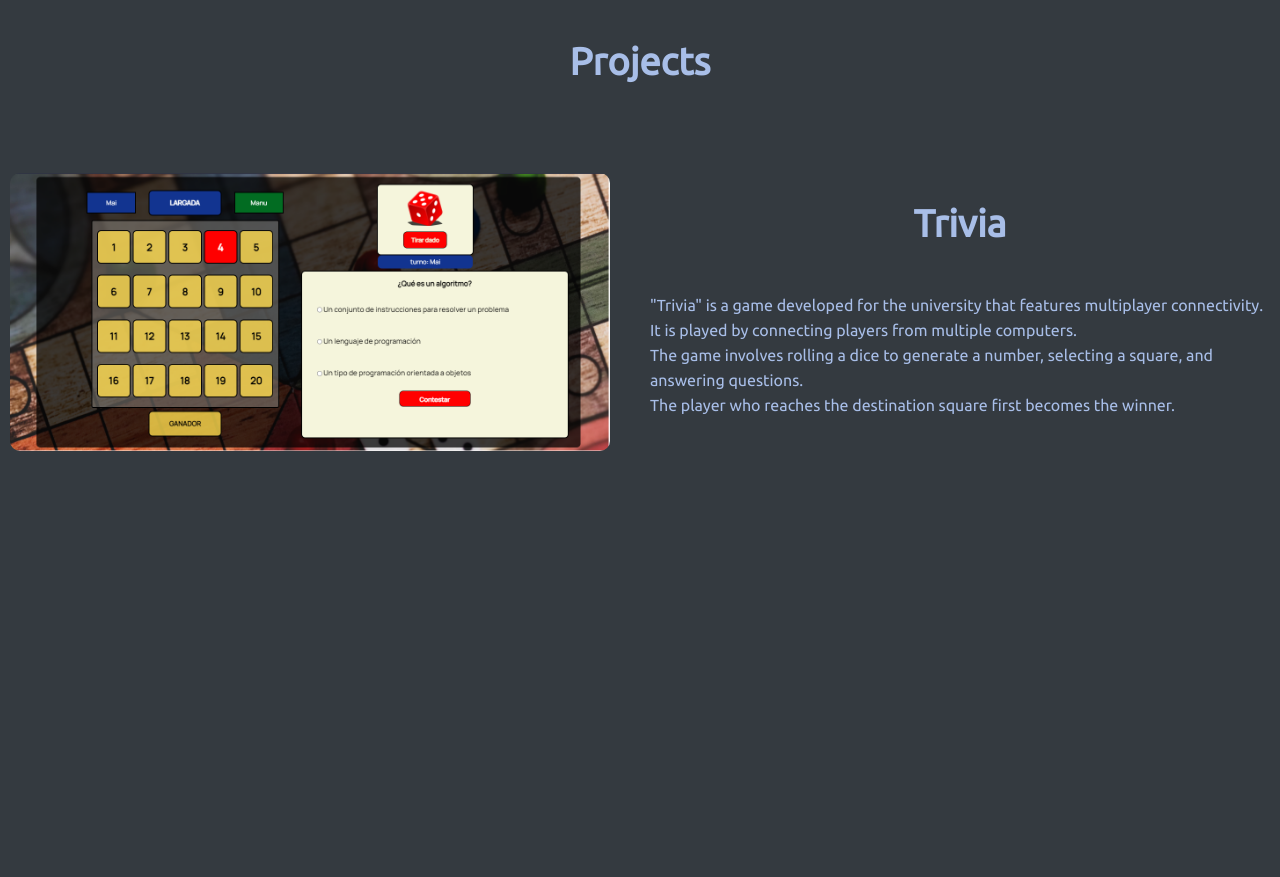
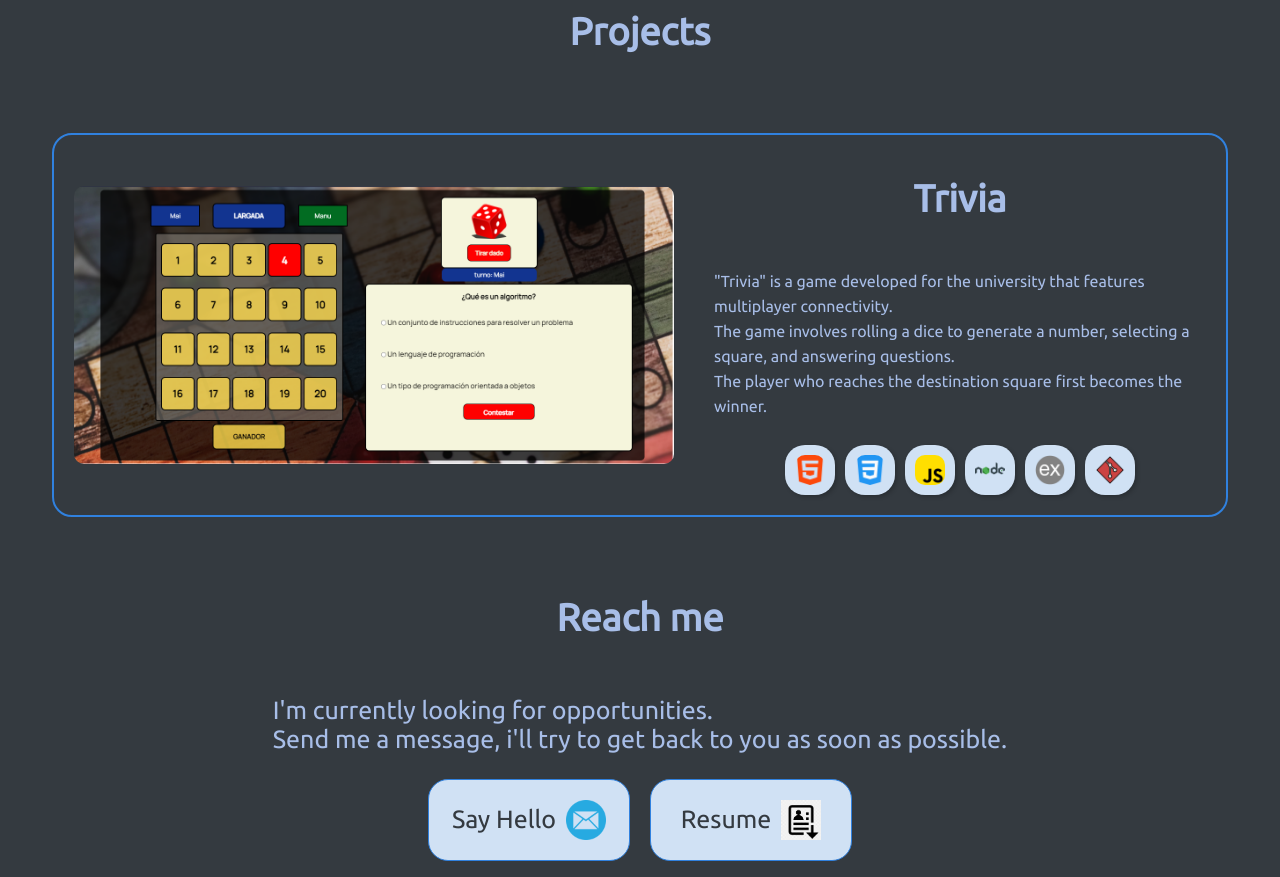
Before and after one commit to ManuelPedrobelli/portfolio, a plain HTML site: page index.html in a window 1280 px wide. Shown: the part 1920-2797 px from the top of the page. Before the commit the page ends 2381 px from the top, so only its background shows below. Drawn offline with Linux system fonts and the light colour scheme.

Commit message:
headers bg and contact done

```diff
--- a/index.html
+++ b/index.html
@@ -12,20 +12,19 @@
         <a href="#">Projects</a>
         <a href="#">Contact</a>
         <input id="toggle-button" type="checkbox">
-        <label for="toggle-button">
+        <label for="toggle-button" class="box-shadow">
             <div class="sun-moon"></div>
         </label>
     </nav>
     <header id="banner">
         <h1>Manuel Pedrobelli</h1>
         <h3>I'm a fullstack developer who finds joy in building web apps. <br>I'm based in Argentina and studying Software Engineering at UNLP University.<br>I enjoy every aspect of web development, from user interface to the server logic.</h3>
-        <div id="social-network">
+        <div id="social-network" class="box-shadow">
             <a href="https://github.com/ManuelPedrobelli">
                 <svg class="icon" xmlns="http://www.w3.org/2000/svg" width="16" height="16" fill="currentColor" class="bi bi-github" viewBox="0 0 16 16">
                     <path d="M8 0C3.58 0 0 3.58 0 8c0 3.54 2.29 6.53 5.47 7.59.4.07.55-.17.55-.38 0-.19-.01-.82-.01-1.49-2.01.37-2.53-.49-2.69-.94-.09-.23-.48-.94-.82-1.13-.28-.15-.68-.52-.01-.53.63-.01 1.08.58 1.23.82.72 1.21 1.87.87 2.33.66.07-.52.28-.87.51-1.07-1.78-.2-3.64-.89-3.64-3.95 0-.87.31-1.59.82-2.15-.08-.2-.36-1.02.08-2.12 0 0 .67-.21 2.2.82.64-.18 1.32-.27 2-.27.68 0 1.36.09 2 .27 1.53-1.04 2.2-.82 2.2-.82.44 1.1.16 1.92.08 2.12.51.56.82 1.27.82 2.15 0 3.07-1.87 3.75-3.65 3.95.29.25.54.73.54 1.48 0 1.07-.01 1.93-.01 2.2 0 .21.15.46.55.38A8.012 8.012 0 0 0 16 8c0-4.42-3.58-8-8-8z"/>
                 </svg>
             </a>
-            <p>Contact me</p>
             <a href="https://www.linkedin.com/in/manuel-agustin-pedrobelli-salaberria-897009213/">
                 <svg class="icon" xmlns="http://www.w3.org/2000/svg" width="16" height="16" fill="currentColor" class="bi bi-linkedin" viewBox="0 0 16 16">
                     <path d="M0 1.146C0 .513.526 0 1.175 0h13.65C15.474 0 16 .513 16 1.146v13.708c0 .633-.526 1.146-1.175 1.146H1.175C.526 16 0 15.487 0 14.854V1.146zm4.943 12.248V6.169H2.542v7.225h2.401zm-1.2-8.212c.837 0 1.358-.554 1.358-1.248-.015-.709-.52-1.248-1.342-1.248-.822 0-1.359.54-1.359 1.248 0 .694.521 1.248 1.327 1.248h.016zm4.908 8.212V9.359c0-.216.016-.432.08-.586.173-.431.568-.878 1.232-.878.869 0 1.216.662 1.216 1.634v3.865h2.401V9.25c0-2.22-1.184-3.252-2.764-3.252-1.274 0-1.845.7-2.165 1.193v.025h-.016a5.54 5.54 0 0 1 .016-.025V6.169h-2.4c.03.678 0 7.225 0 7.225h2.4z"/>
@@ -42,19 +41,20 @@
                  My mission is to get in the industry and be able to provide for my family.</p>
             </div>
             <div class="right-column">
-                <img id="manu-pic" src="img/pic.jpg" alt="Manu's Picture">
+                <img id="manu-pic" class="box-shadow" src="img/pic.jpg" alt="Manu's Picture">
             </div>
         </div>
 
         <h2>Stack</h2>
         <div id="stack">
-            <img class="zoom" src="img/html-5.png">
-            <img class="zoom" src="img/css-3.png">
-            <img class="zoom" src="img/js.png">
-            <img class="zoom" src="img/science.png">
-            <img class="zoom" src="img/bootstrap.png">
-            <img class="zoom" src="img/icons8-nodejs-144.png">
-            <img class="zoom" src="img/git.png">
+            <img class="zoom box-shadow" src="img/html-5.png">
+            <img class="zoom box-shadow" src="img/css-3.png">
+            <img class="zoom box-shadow" src="img/js.png">
+            <img class="zoom box-shadow" src="img/science.png">
+            <img class="zoom box-shadow" src="img/bootstrap.png">
+            <img class="zoom box-shadow" src="img/icons8-nodejs-144.png">
+            <img class="zoom box-shadow" src="img/express.png">
+            <img class="zoom box-shadow" src="img/git.png">
         </div>
 
         <div id="projects">
@@ -63,12 +63,32 @@
                 <img src="img/trivia.png">
                 <div class="project-container">
                     <h2>Trivia</h2>
-                    <p>"Trivia" is a game developed for the university that features multiplayer connectivity.<br> It is played by connecting players from multiple computers.<br> The game involves rolling a dice to generate a number, selecting a square, and answering questions.<br>The player who reaches the destination square first becomes the winner.</p>
+                    <p>"Trivia" is a game developed for the university that features multiplayer connectivity.<br>The game involves rolling a dice to generate a number, selecting a square, and answering questions.<br>The player who reaches the destination square first becomes the winner.</p>
+                    <div id="trivia-stack">
+                        <img class="box-shadow" src="img/html-5.png">
+                        <img class="box-shadow" src="img/css-3.png">
+                        <img class="box-shadow" src="img/js.png">
+                        <img class="box-shadow" src="img/icons8-nodejs-144.png">
+                        <img class="box-shadow" src="img/express.png">
+                        <img class="box-shadow" src="img/git.png">
+                    </div>
                 </div>
             </div>
         </div>
 
+        <div id="contact">
+            <h2>Reach me</h2>
+            <p>I'm currently looking for opportunities.<br> Send me a message, i'll try to get back to you as soon as possible.</p>
+            <div id="contact-buttons">
+                <a href="mailto:manupedrob@gmail.com">
+                    Say Hello<img src="img/email.webp">
+                </a>
+                <a>Resume <img src="img/resume.png"></a>
+            </div>
+        </div>
+
     </main>
+    <footer>Manuel Pedrobelli</footer>
     <script src="script.js"></script>
 </body>
 </html>
--- a/styles.css
+++ b/styles.css
@@ -28,7 +28,7 @@ body.light {
 
 /*-- header --*/
 header {
-    background-color: var(--dark-2);
+    background-image: url(img/dark-geometric-background-with-copy-space.jpg);
     display: flex;
     flex-direction: column;
     justify-content: center;
@@ -38,7 +38,7 @@ header {
     text-align: center;
 }
 .headerLight {
-    background-color: var(--color1);
+    background-image: url(img/v1016-a-08.jpg);
 }
 .headerLight h1 {
     color: var(--color4);
@@ -66,7 +66,7 @@ h2 {
     align-items: center;
     gap: 1rem;
     background-color: var(--color3);
-    padding: 0 10px;
+    padding: 10px;
     border-radius: 20px;
 }
 #social-network p {
@@ -79,8 +79,8 @@ h2 {
 }
 .icon {
     transition: transform .1s;
-    height: 40px;
-    width: 40px;
+    height: auto;
+    width: 30px;
 }
 
 
@@ -131,7 +131,7 @@ nav {
     background-color: var(--color2);
 }
 .navLight a {
-    color: black;
+    color: var(--dark-1);
 }
 a {
     text-decoration: none;
@@ -194,7 +194,7 @@ a {
 }
 
 #stack img {
-    width: 80px;
+    width: 50px;
     height: auto;
     padding: 1rem;
     box-shadow: 2px 2px 4px rgba(0, 0, 0, 0.2);
@@ -211,18 +211,33 @@ a {
     margin-top: 7rem;
 }
 #trivia {
+    width: 90%;
     display: flex;
     align-items: center;
     justify-content: center;
     gap: 20px;
     line-height: 25px;
     margin-top: 3rem;
+    border: 2px solid var(--color3);
+    padding: 20px 10px;
+    border-radius: 20px;
 }
 #trivia img {
     width: 600px;
     height: auto;
     border-radius: 20px;
     padding: 10px;
+}
+#trivia-stack {
+    display: flex;
+    align-items: center;
+    justify-items: center;
+    gap: 10px;
+}
+#trivia-stack img {
+    width: 30px;
+    height: auto;
+    background-color: var(--color1);
 }
 #trivia p {
     padding: 10px;
@@ -233,6 +248,50 @@ a {
     align-items: center;
 }
 
+/*-- contact --*/
+#contact {
+    display: flex;
+    align-items: center;
+    justify-content: center;
+    flex-direction: column;
+    margin-top: 3rem;
+    margin-bottom: 6rem;
+}
+#contact-buttons {
+    display: flex;
+    align-items: center;
+    justify-content: center;
+    flex-direction: row;
+    gap: 20px;
+}
+#contact p {
+    font-size: 25px;
+}
+#contact img {
+    width: 40px;
+    height: auto;
+}
+#contact a {
+    color: var(--dark-1);
+    padding: 10px;
+    border: solid 1px var(--color3);
+    width: 180px;
+    height: 60px;
+    display: grid;
+    place-items: center;
+    font-size: 25px;
+    display: flex;
+    align-items: center;
+    justify-content: center;
+    gap: 10px;
+    border-radius: 20px;
+    background-color: var(--color1);
+}
+#contact a:hover {
+    background-color: var(--color2);
+    color: var(--dark-2);
+}
+
 /*-- utilities --*/
 .box-shadow {
     box-shadow: 2px 2px 4px rgba(0, 0, 0, 0.2);
@@ -241,5 +300,13 @@ a {
     transition: transform .1s;
 }
 .zoom:hover {
-    transform: scale(1.2);
+    transform: scale(1.1);
 }
+
+
+/*-- footer --*/
+footer {
+    padding: 10px;
+    background-color: black;
+    text-align: center  ;
+}
```
Also changed, not shown: img/email.webp (added), img/express.png (added), img/resume.png (added), img/v1016-a-08.jpg (added), 2 other files.
